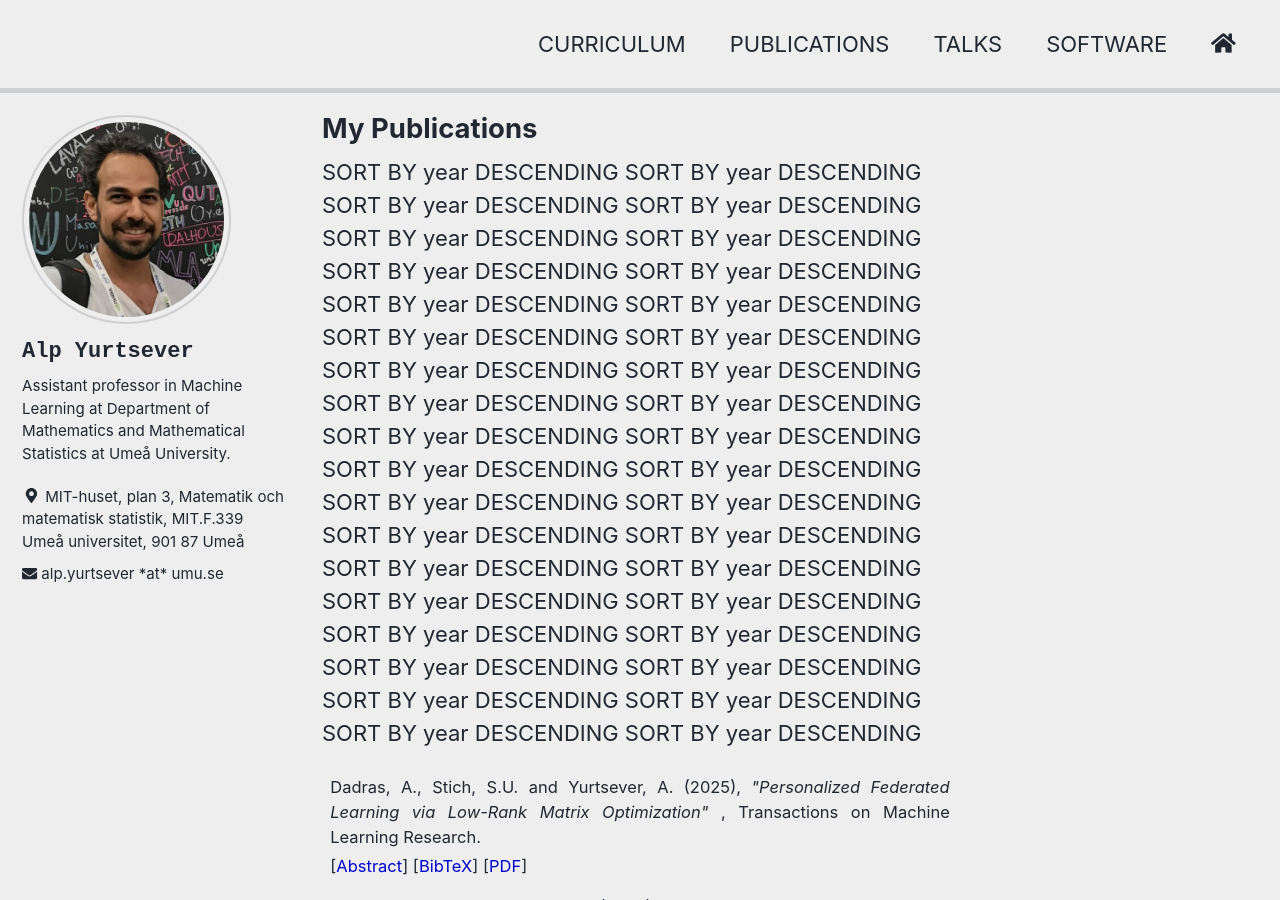
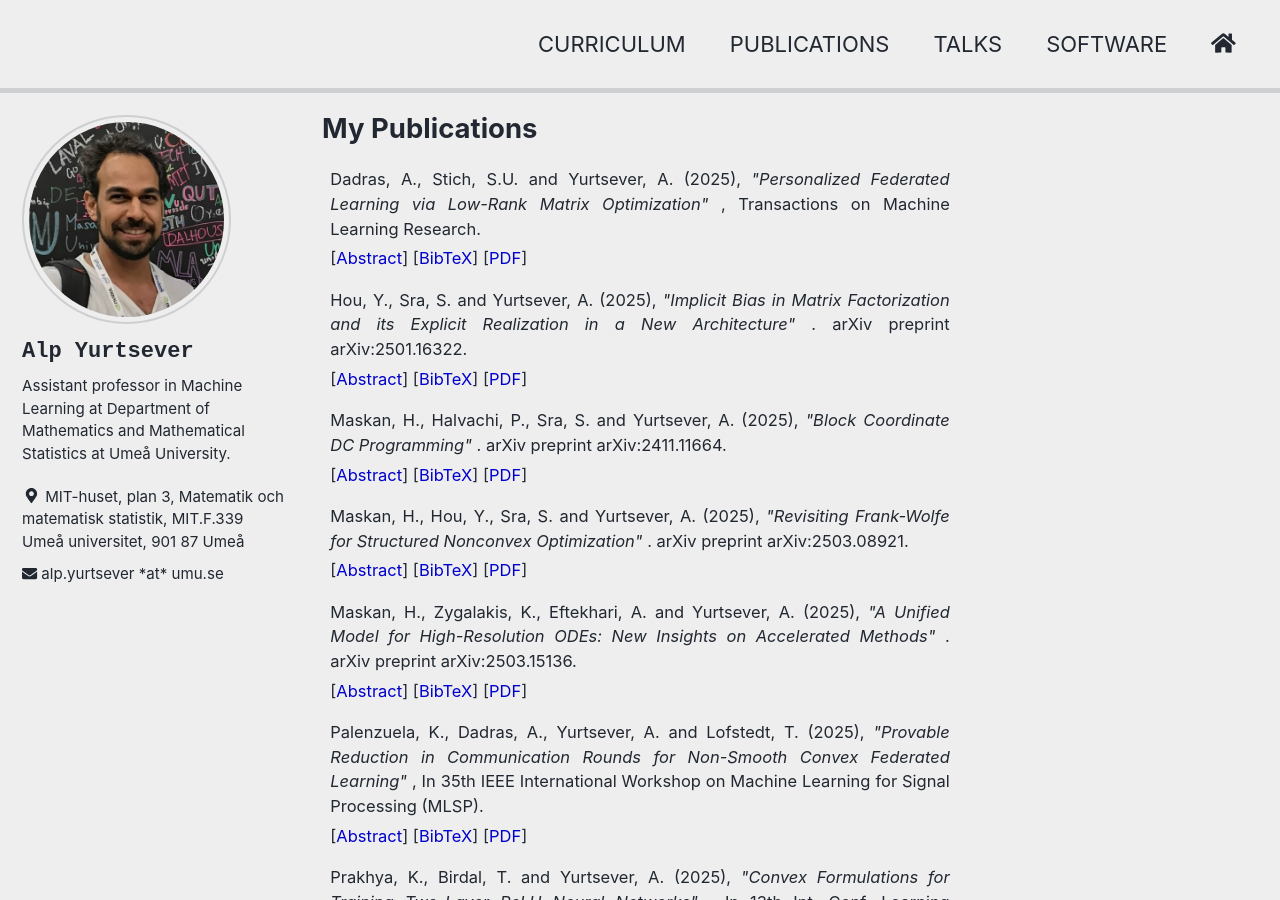
Before and after one commit to alpyurtsever/alpyurtsever.github.io, a Jekyll site: the page built from _pages/publications.md, in a window 1280 px wide and 900 px high. Built offline with Jekyll 4.4.1, drawn with Linux system fonts in a browser that asks for light colours; cached includes are drawn as plain includes; nearby versions of some CDN libraries.

Commit message:
Update publications.md

```diff
--- a/_pages/publications.md
+++ b/_pages/publications.md
@@ -250,7 +250,6 @@ p.infolinks { margin: 0.3em 0em 0em 0em; padding: 0px; }
 
 <table id="qs_table" border="1">
 <tbody>
-SORT BY year DESCENDING
 <tr id="Dadras2025-pFLMF" class="entry">
 	<td>Dadras, A., Stich, S.U. and Yurtsever, A.
 	(2025),
@@ -288,7 +287,6 @@ SORT BY year DESCENDING
 }
 </pre></td>
 </tr>
-SORT BY year DESCENDING
 <tr id="Hou2025-UDV" class="entry">
 	<td>Hou, Y., Sra, S. and Yurtsever, A.
 	(2025),
@@ -312,7 +310,7 @@ SORT BY year DESCENDING
 	</td>
 </tr>
 <tr id="abs_Hou2025-UDV" class="abstract noshow">
-	<td><b>Abstract</b>: Gradient descent for matrix factorization is known to exhibit an implicit bias toward approximately low-rank solutions. While existing theories often assume the boundedness of iterates, empirically the bias persists even with unbounded sequences. We thus hypothesize that implicit bias is driven by divergent dynamics markedly different from the convergent dynamics for data fitting. Using this perspective, we introduce a new factorization model: X &ap; UDV^top, where U and V are constrained within norm balls, while D is a diagonal factor allowing the model to span the entire search space. Our experiments reveal that this model exhibits a strong implicit bias regardless of initialization and step size, yielding truly (rather than approximately) low-rank solutions. Furthermore, drawing parallels between matrix factorization and neural networks, we propose a novel neural network model featuring constrained layers and diagonal components. This model achieves strong performance across various regression and classification tasks while finding low-rank solutions, resulting in efficient and lightweight networks.</td>
+	<td><b>Abstract</b>: Gradient descent for matrix factorization is known to exhibit an implicit bias toward approximately low-rank solutions. While existing theories often assume the boundedness of iterates, empirically the bias persists even with unbounded sequences. We thus hypothesize that implicit bias is driven by divergent dynamics markedly different from the convergent dynamics for data fitting. Using this perspective, we introduce a new factorization model: X &ap; UDV^T, where U and V are constrained within norm balls, while D is a diagonal factor allowing the model to span the entire search space. Our experiments reveal that this model exhibits a strong implicit bias regardless of initialization and step size, yielding truly (rather than approximately) low-rank solutions. Furthermore, drawing parallels between matrix factorization and neural networks, we propose a novel neural network model featuring constrained layers and diagonal components. This model achieves strong performance across various regression and classification tasks while finding low-rank solutions, resulting in efficient and lightweight networks.</td>
 </tr>
 <tr id="bib_Hou2025-UDV" class="bibtex noshow">
 <td><b>BibTeX</b>:
@@ -326,7 +324,6 @@ SORT BY year DESCENDING
 }
 </pre></td>
 </tr>
-SORT BY year DESCENDING
 <tr id="Maskan2025-BlockCoordinateDC" class="entry">
 	<td>Maskan, H., Halvachi, P., Sra, S. and Yurtsever, A.
 	(2025),
@@ -364,7 +361,6 @@ SORT BY year DESCENDING
 }
 </pre></td>
 </tr>
-SORT BY year DESCENDING
 <tr id="Maskan2025-RevisitingNonconvexFW" class="entry">
 	<td>Maskan, H., Hou, Y., Sra, S. and Yurtsever, A.
 	(2025),
@@ -388,7 +384,7 @@ SORT BY year DESCENDING
 	</td>
 </tr>
 <tr id="abs_Maskan2025-RevisitingNonconvexFW" class="abstract noshow">
-	<td><b>Abstract</b>: We introduce a new projection-free (Frank-Wolfe) method for optimizing structured nonconvex functions that are expressed as a difference of two convex functions. This problem class subsumes smooth nonconvex minimization, positioning our method as a promising alternative to the classical Frank-Wolfe algorithm. DC decompositions are not unique; by carefully selecting a decomposition, we can better exploit the problem structure, improve computational efficiency, and adapt to the underlying problem geometry to find better local solutions. We prove that the proposed method achieves a first-order stationary point in &Oscr;(1/2) iterations,  matching the complexity of the standard Frank-Wolfe algorithm for smooth nonconvex minimization in general. Specific decompositions can, for instance, yield a gradient-efficient variant that requires only &Oscr;(1/) calls to the gradient oracle. Finally, we present numerical experiments demonstrating the effectiveness of the proposed method compared to the standard Frank-Wolfe algorithm.<br></td>
+	<td><b>Abstract</b>: We introduce a new projection-free (Frank-Wolfe) method for optimizing structured nonconvex functions that are expressed as a difference of two convex functions. This problem class subsumes smooth nonconvex minimization, positioning our method as a promising alternative to the classical Frank-Wolfe algorithm. DC decompositions are not unique; by carefully selecting a decomposition, we can better exploit the problem structure, improve computational efficiency, and adapt to the underlying problem geometry to find better local solutions. We prove that the proposed method achieves a first-order stationary point in O(1/2) iterations,  matching the complexity of the standard Frank-Wolfe algorithm for smooth nonconvex minimization in general. Specific decompositions can, for instance, yield a gradient-efficient variant that requires only O(1/) calls to the gradient oracle. Finally, we present numerical experiments demonstrating the effectiveness of the proposed method compared to the standard Frank-Wolfe algorithm.</td>
 </tr>
 <tr id="bib_Maskan2025-RevisitingNonconvexFW" class="bibtex noshow">
 <td><b>BibTeX</b>:
@@ -402,7 +398,6 @@ SORT BY year DESCENDING
 }
 </pre></td>
 </tr>
-SORT BY year DESCENDING
 <tr id="Maskan2025-UnifiedModel" class="entry">
 	<td>Maskan, H., Zygalakis, K., Eftekhari, A. and Yurtsever, A.
 	(2025),
@@ -440,7 +435,6 @@ SORT BY year DESCENDING
 }
 </pre></td>
 </tr>
-SORT BY year DESCENDING
 <tr id="Palenzuela2025-ProvableReduction" class="entry">
 	<td>Palenzuela, K., Dadras, A., Yurtsever, A. and Lofstedt, T.
 	(2025),
@@ -478,7 +472,6 @@ SORT BY year DESCENDING
 }
 </pre></td>
 </tr>
-SORT BY year DESCENDING
 <tr id="Prakhya2025-SDPNN" class="entry">
 	<td>Prakhya, K., Birdal, T. and Yurtsever, A.
 	(2025),
@@ -516,7 +509,6 @@ SORT BY year DESCENDING
 }
 </pre></td>
 </tr>
-SORT BY year DESCENDING
 <tr id="Banerjee2024-PersonalizedMultiTier" class="entry">
 	<td>Banerjee, S., Dadras, A., Yurtsever, A. and Bhuyan, M.
 	(2024),
@@ -554,7 +546,6 @@ SORT BY year DESCENDING
 }
 </pre></td>
 </tr>
-SORT BY year DESCENDING
 <tr id="Dadras2024-FederatedFrankWolfe" class="entry">
 	<td>Dadras, A., Banerjee, S., Prakhya, K. and Yurtsever, A.
 	(2024),
@@ -592,7 +583,6 @@ SORT BY year DESCENDING
 }
 </pre></td>
 </tr>
-SORT BY year DESCENDING
 <tr id="Maskan2023-VariationalPerspective" class="entry">
 	<td>Maskan, H., Zygalakis, K. and Yurtsever, A.
 	(2023),
@@ -630,7 +620,6 @@ SORT BY year DESCENDING
 }
 </pre></td>
 </tr>
-SORT BY year DESCENDING
 <tr id="Dresdner2022-FasterOneSample" class="entry">
 	<td>Dresdner, G., Vladarean, M.L., R&auml;rsch, G., Locatello, F., Cevher, V. and Yurtsever, A.
 	(2022),
@@ -668,7 +657,6 @@ SORT BY year DESCENDING
 }
 </pre></td>
 </tr>
-SORT BY year DESCENDING
 <tr id="Yurtsever2022-QuantumFrankWolfe" class="entry">
 	<td>Yurtsever, A., Birdal, T. and Golyanik, V.
 	(2022),
@@ -706,7 +694,6 @@ SORT BY year DESCENDING
 }
 </pre></td>
 </tr>
-SORT BY year DESCENDING
 <tr id="Yurtsever2022-CCCPisFW" class="entry">
 	<td>Yurtsever, A. and Sra, S.
 	(2022),
@@ -744,7 +731,6 @@ SORT BY year DESCENDING
 }
 </pre></td>
 </tr>
-SORT BY year DESCENDING
 <tr id="Ding2021-ComplementarySlacknessSDP" class="entry">
 	<td>Ding, L., Yurtsever, A., Cevher, V., Tropp, J. and Udell, M.
 	(2021),
@@ -786,7 +772,6 @@ SORT BY year DESCENDING
 }
 </pre></td>
 </tr>
-SORT BY year DESCENDING
 <tr id="Yurtsever2021-AdaptiveTOS" class="entry">
 	<td>Yurtsever, A., Gu, A. and Sra, S.
 	(2021),
@@ -824,7 +809,6 @@ SORT BY year DESCENDING
 }
 </pre></td>
 </tr>
-SORT BY year DESCENDING
 <tr id="Yurtsever2021-NonconvexTOS" class="entry">
 	<td>Yurtsever, A., Mangalick, V. and Sra, S.
 	(2021),
@@ -862,7 +846,6 @@ SORT BY year DESCENDING
 }
 </pre></td>
 </tr>
-SORT BY year DESCENDING
 <tr id="Yurtsever2021-ScalableSDP" class="entry">
 	<td>Yurtsever, A., Tropp, J., Fercoq, O., Udell, M. and Cevher, V.
 	(2021),
@@ -904,7 +887,6 @@ SORT BY year DESCENDING
 }
 </pre></td>
 </tr>
-SORT BY year DESCENDING
 <tr id="Cevher2019-InertialTOS" class="entry">
 	<td>Cevher, V., Vu, B. and Yurtsever, A.
 	(2019),
@@ -942,7 +924,6 @@ SORT BY year DESCENDING
 }
 </pre></td>
 </tr>
-SORT BY year DESCENDING
 <tr id="Locatello2019-StochasticHomotopyCGM" class="entry">
 	<td>Locatello, F., Yurtsever, A., Fercoq, O. and Cevher, V.
 	(2019),
@@ -980,7 +961,6 @@ SORT BY year DESCENDING
 }
 </pre></td>
 </tr>
-SORT BY year DESCENDING
 <tr id="Tropp2019-SketchingScientificSimulation" class="entry">
 	<td>Tropp, J., Yurtsever, A., Udell, M. and Cevher, V.
 	(2019),
@@ -1021,7 +1001,6 @@ SORT BY year DESCENDING
 }
 </pre></td>
 </tr>
-SORT BY year DESCENDING
 <tr id="Yurtsever2019-Cgal" class="entry">
 	<td>Yurtsever, A., Fercoq, O. and Cevher, V.
 	(2019),
@@ -1059,7 +1038,6 @@ SORT BY year DESCENDING
 }
 </pre></td>
 </tr>
-SORT BY year DESCENDING
 <tr id="Yurtsever2019-SpiderFW" class="entry">
 	<td>Yurtsever, A., Suvrit, S. and Cevher, V.
 	(2019),
@@ -1097,7 +1075,6 @@ SORT BY year DESCENDING
 }
 </pre></td>
 </tr>
-SORT BY year DESCENDING
 <tr id="Cevher2018-StochasticFDR" class="entry">
 	<td>Cevher, V., Vu, B. and Yurtsever, A.
 	(2018),
@@ -1136,7 +1113,6 @@ SORT BY year DESCENDING
 }
 </pre></td>
 </tr>
-SORT BY year DESCENDING
 <tr id="Hsieh2018-NonEuclideanFactorization" class="entry">
 	<td>Hsieh, Y.-P., Kao, Y.-C., Mahabadi, R.K., Yurtsever, A., Kyrillidis, A. and Cevher, V.
 	(2018),
@@ -1177,7 +1153,6 @@ SORT BY year DESCENDING
 }
 </pre></td>
 </tr>
-SORT BY year DESCENDING
 <tr id="Levy2018-Accelegrad" class="entry">
 	<td>Levy, K., Yurtsever, A. and Cevher, V.
 	(2018),
@@ -1215,7 +1190,6 @@ SORT BY year DESCENDING
 }
 </pre></td>
 </tr>
-SORT BY year DESCENDING
 <tr id="Bang2018-NonconvexAugmentedLagrangian" class="entry">
 	<td>Vu, B., Alacaoglu, A., Sahin, M., Yurtsever, A. and Cevher, V.
 	(2018),
@@ -1253,7 +1227,6 @@ SORT BY year DESCENDING
 }
 </pre></td>
 </tr>
-SORT BY year DESCENDING
 <tr id="Yurtsever2018-HomotopyCGM" class="entry">
 	<td>Yurtsever, A., Fercoq, O., Locatello, F. and Cevher, V.
 	(2018),
@@ -1291,7 +1264,6 @@ SORT BY year DESCENDING
 }
 </pre></td>
 </tr>
-SORT BY year DESCENDING
 <tr id="Tropp2017-NystromSketch" class="entry">
 	<td>Tropp, J., Yurtsever, A., Udell, M. and Cevher, V.
 	(2017),
@@ -1329,7 +1301,6 @@ SORT BY year DESCENDING
 }
 </pre></td>
 </tr>
-SORT BY year DESCENDING
 <tr id="Tropp2017-PracticalSketch" class="entry">
 	<td>Tropp, J., Yurtsever, A., Udell, M. and Cevher, V.
 	(2017),
@@ -1370,7 +1341,6 @@ SORT BY year DESCENDING
 }
 </pre></td>
 </tr>
-SORT BY year DESCENDING
 <tr id="Tropp2017-RandomizedSingleView" class="entry">
 	<td>Tropp, J., Yurtsever, A., Udell, M. and Cevher, V.
 	(2017),
@@ -1408,7 +1378,6 @@ SORT BY year DESCENDING
 }
 </pre></td>
 </tr>
-SORT BY year DESCENDING
 <tr id="Yurtsever2017-ScalableLowRank" class="entry">
 	<td>Yurtsever, A., Tran-Dinh, Q. and Cevher, V.
 	(2017),
@@ -1446,7 +1415,6 @@ SORT BY year DESCENDING
 }
 </pre></td>
 </tr>
-SORT BY year DESCENDING
 <tr id="Yurtsever2016-SketchyDecision" class="entry">
 	<td>Yurtsever, A., Udell, M., Tropp, J. and Cevher, V.
 	(2017),
@@ -1484,7 +1452,6 @@ SORT BY year DESCENDING
 }
 </pre></td>
 </tr>
-SORT BY year DESCENDING
 <tr id="Odor2016-PoissonPhaseRetrieval" class="entry">
 	<td>Odor, G., Li, Y.-H., Yurtsever, A., Hsieh, Y.-P., Tran-Dinh, Q., El&nbsp;Halabi, M. and Cevher, V.
 	(2016),
@@ -1522,7 +1489,6 @@ SORT BY year DESCENDING
 }
 </pre></td>
 </tr>
-SORT BY year DESCENDING
 <tr id="Yurtsever2016-StochasticThreeOperator" class="entry">
 	<td>Yurtsever, A., Vu, B. and Cevher, V.
 	(2016),
@@ -1560,7 +1526,6 @@ SORT BY year DESCENDING
 }
 </pre></td>
 </tr>
-SORT BY year DESCENDING
 <tr id="Yurtsever2015-ScalablePhaseRetrieval" class="entry">
 	<td>Yurtsever, A., Hsieh, Y.-P. and Cevher, V.
 	(2015),
@@ -1598,7 +1563,6 @@ SORT BY year DESCENDING
 }
 </pre></td>
 </tr>
-SORT BY year DESCENDING
 <tr id="Yurtsever2015-UniversalPrimalDual" class="entry">
 	<td>Yurtsever, A., Tran-Dinh, Q. and Cevher, V.
 	(2015),
```
Also changed, not shown: other parts of _pages/publications.md (+2 -2 lines).
